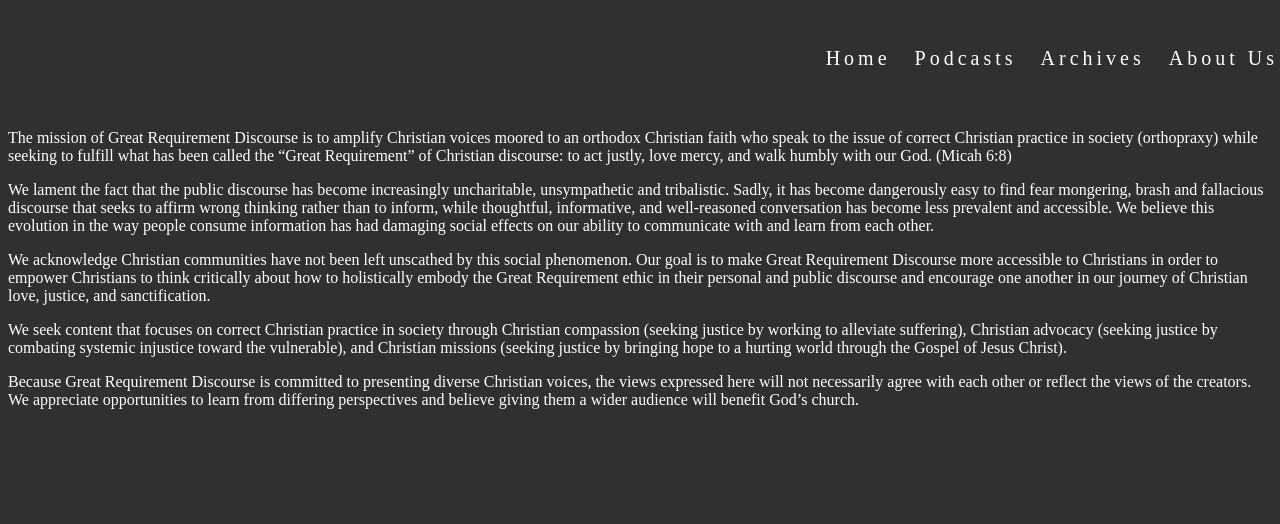
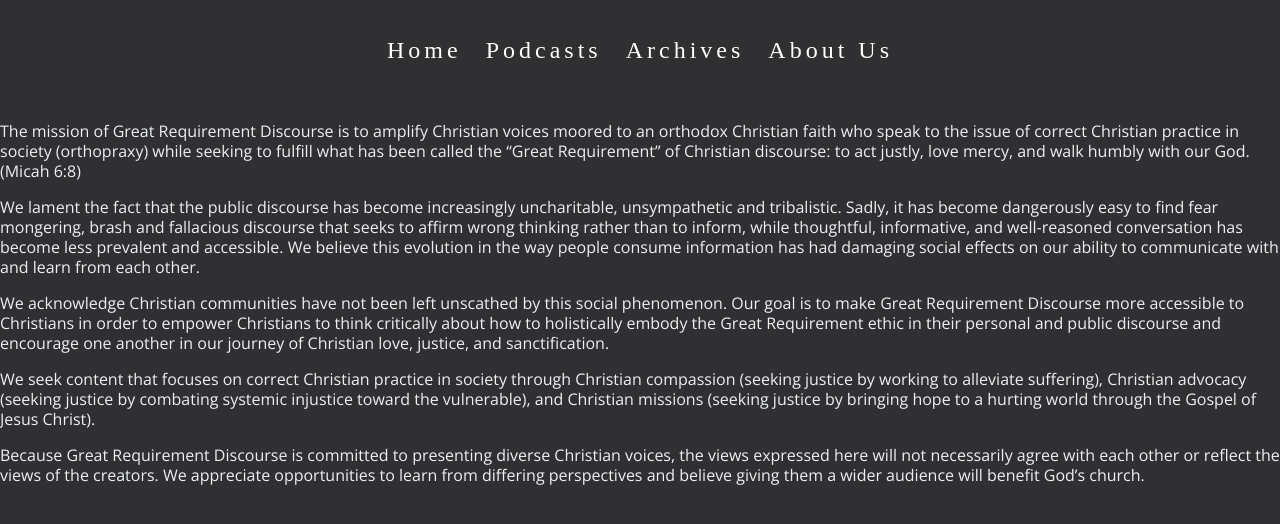
Before and after one commit to jdellape/grdiscourse, a Flask app: page /about-us in a window 1280 px wide. Shown: the top 524 px of the page. Run offline with Flask 2, Linux system fonts and the light colour scheme.

Commit message:
db connection and styling

```diff
--- a/application/routes.py
+++ b/application/routes.py
@@ -1,5 +1,5 @@
 from application import app
-from .models import get_all_podcasts, get_all_podcast_episodes
+from .models import get_all_podcasts, get_all_podcast_episodes, get_featured_resource
 from flask import json, render_template
 import requests
 from datetime import datetime
@@ -10,6 +10,10 @@
     #Get podcasts episodes sorted from most recent to oldest and present it to the user
     podcast_episodes = get_all_podcast_episodes()
 
+    #Get the featured resource
+    featured_resource = get_featured_resource()
+    featured_resource['publish_date'] =  str(featured_resource['publish_date'])[:10]
+
     #Loop to set a datetime object within each episode object
     for ep in podcast_episodes:
         ep.release_date = ep.release_date[:10]
@@ -17,7 +21,7 @@
         ep.set_podcast_episode_datetime_release(time_in_datetime)
     #Sort my list according to the datetime value I input (most recent eps should display first)
     podcast_episodes.sort(reverse=True, key=lambda x: x.release_date_datetime)
-    return render_template("home.html", podcast_episodes=podcast_episodes, title="Home")
+    return render_template("home.html", podcast_episodes=podcast_episodes, featured_resource=featured_resource, title="Home")
 
 @app.route("/podcasts")
 def podcasts():
--- a/application/static/css/styles.css
+++ b/application/static/css/styles.css
@@ -21,31 +21,50 @@
 h2 {
     color: #fff;
     padding-left: 175px;
+    font-size: 22px;
+    text-align:center;
 }
 
 .first_h2 {
     color: #fff;
     padding-top: 105px;
+    font-size: 22px;
 }
 
-.noncard__ptag{
+.about--us--p {
+    font-family: 'Open Sans', sans-serif;
+    font-size: 16px;
+    line-height: 20px;
+    font-weight: 400;
+    color: #ecf0f1;
+    margin-top: 1em ;
+    margin-bottom: 1em ;
+}
+
+/* .noncard__ptag{
     color: #fff;
     padding-left: 175px;
-}
+} */
 
 nav{
-    float: right;
+    /* float: right; */
+    text-align:center;
     line-height: 100px;
 }
 
 nav a{
+    /* text-align:center; */
     text-decoration: none;
     font-family: bignoodletitling;
     letter-spacing: 4px;
-    font-size: 20px;
+    font-size: 24px;
     margin: 0 10px;
     color: #fff;
 }
+
+/* a:hover {
+    transform: translateY(-7px);
+} */
 
 body{
     background-color: #303032;
@@ -58,6 +77,34 @@
     padding: 60px 0;
     position: relative;
     /* padding-top: 100px; */
+}
+
+.about--us--section {
+    padding-top: 105px;
+}
+
+.featured {
+    display: grid;
+    grid-template-columns: auto auto;
+    grid-gap:0px;
+    padding-left: 175px;
+    padding-top: 60px;
+    padding-bottom: 60px;
+}
+
+.featured--card {
+    width: 75%;
+    /* float: left;
+    padding: 20px; */
+}
+
+.featured--text {
+    /* width:50%; */
+    font-family: 'Open Sans', sans-serif;
+    font-size: 16px;
+    line-height: 20px;
+    font-weight: 400;
+    color: #ecf0f1;
 }
 
 .text--medium {
@@ -130,13 +177,6 @@
     display: none;
 }
 
-/* button {
-    object-fit: fill;
-}
-
-form {
-    object-fit: fill;
-} */
 
 /* Handle Screen size responsiveness */
 
@@ -147,6 +187,23 @@
 }
 
 @media only screen and (max-width: 700px) {
+    .featured {
+        display: grid;
+        grid-template-rows: 1fr 1fr;
+        grid-template-columns: none;
+        grid-auto-flow: row;
+        /* grid-template-columns: none; */
+        /* grid-gap: 0px; */
+        padding-left: 15px;
+        padding-top: 60px;
+        padding-bottom: 60px;
+    }
+    /* .featured--card {
+        width: 100%;
+        float: left;
+        padding: 20px;
+    } */
+
     header{
         height: 100px;
         background: #303032;
@@ -170,12 +227,13 @@
     }
 
     nav a{
-        float: none;
-        display: block;
+        /* float: right; */
+        display: inline-block;
         text-align: left;
-        font-size: 15px;
+        font-size: 20px;
         padding-left: 15px;
         padding-top: 5px;
+        padding-bottom: 10px;
         margin:0;
         position:relative;
         /* text-decoration: none;
--- a/application/templates/about_us.html
+++ b/application/templates/about_us.html
@@ -4,30 +4,31 @@
     <meta charset="UTF-8">
     <meta name="viewport" content="width=device-width, initial-scale=1.0">
     <title>{{title}}</title>
-    <link rel="stylesheet" href="/static/css/about_us.css" />
+    <link rel="stylesheet" href="/static/css/styles.css" />
     <link href="https://fonts.googleapis.com/css2?family=Open+Sans&display=swap" rel="stylesheet">
 </head>
 <body>
     {% include "includes/nav.html" %}
-    <main>
-        <p>The mission of Great Requirement Discourse is to amplify Christian voices moored to an orthodox Christian faith who
+    <section class="about--us--section">
+        <p class="about--us--p">The mission of Great Requirement Discourse is to amplify Christian voices moored to an orthodox Christian faith who
             speak to the issue of correct Christian practice in society (orthopraxy) while seeking to fulfill what has been called
             the “Great Requirement” of Christian discourse: to act justly, love mercy, and walk humbly with our God. (Micah 6:8)</p>
-        <p>We lament the fact that the public discourse has become increasingly uncharitable, unsympathetic and tribalistic.
+        <p class="about--us--p">We lament the fact that the public discourse has become increasingly uncharitable, unsympathetic and tribalistic.
             Sadly, it has become dangerously easy to find fear mongering, brash and fallacious discourse that seeks to affirm
             wrong thinking rather than to inform, while thoughtful, informative, and well-reasoned conversation has become less
             prevalent and accessible. We believe this evolution in the way people consume information has had damaging social effects
              on our ability to communicate with and learn from each other.</p>
-        <p>We acknowledge Christian communities have not been left unscathed by this social phenomenon. Our goal is to make Great
+        <p class="about--us--p">We acknowledge Christian communities have not been left unscathed by this social phenomenon. Our goal is to make Great
             Requirement Discourse more accessible to Christians in order to empower Christians to think critically about how to
             holistically embody the Great Requirement ethic in their personal and public discourse and encourage one another in our
             journey of Christian love, justice, and sanctification.</p>
-        <p>We seek content that focuses on correct Christian practice in society through Christian compassion (seeking justice by
+        <p class="about--us--p">We seek content that focuses on correct Christian practice in society through Christian compassion (seeking justice by
             working to alleviate suffering), Christian advocacy (seeking justice by combating systemic injustice toward the vulnerable),
             and Christian missions (seeking justice by bringing hope to a hurting world through the Gospel of Jesus Christ).</p>
-        <p>Because Great Requirement Discourse is committed to presenting diverse Christian voices, the views expressed here will not
+        <p class="about--us--p">Because Great Requirement Discourse is committed to presenting diverse Christian voices, the views expressed here will not
             necessarily agree with each other or reflect the views of the creators. We appreciate opportunities to learn from differing
              perspectives and believe giving them a wider audience will benefit God’s church.</p>
-    </main>
+    <!-- </main> -->
+    </section>
 </body>
 </html>
--- a/application/templates/podcast_shows.html
+++ b/application/templates/podcast_shows.html
@@ -1,6 +1,6 @@
 {% extends "layout.html" %}
 {% block content %}
-<main>
+<main style="padding:105px">
 <section class="cards">
 
     {% for podcast in podcasts %}
--- /dev/null
+++ b/config.py
@@ -0,0 +1,4 @@
+import os
+
+class Config(object):
+    DB_URI = os.environ.get('DB_URI')
```
Also changed, not shown: application/__init__.py (+7 -0 lines), application/models.py (+23 -3 lines), application/templates/archives.html (+4 -4 lines), application/templates/home.html (+25 -12 lines), 1 other file.
